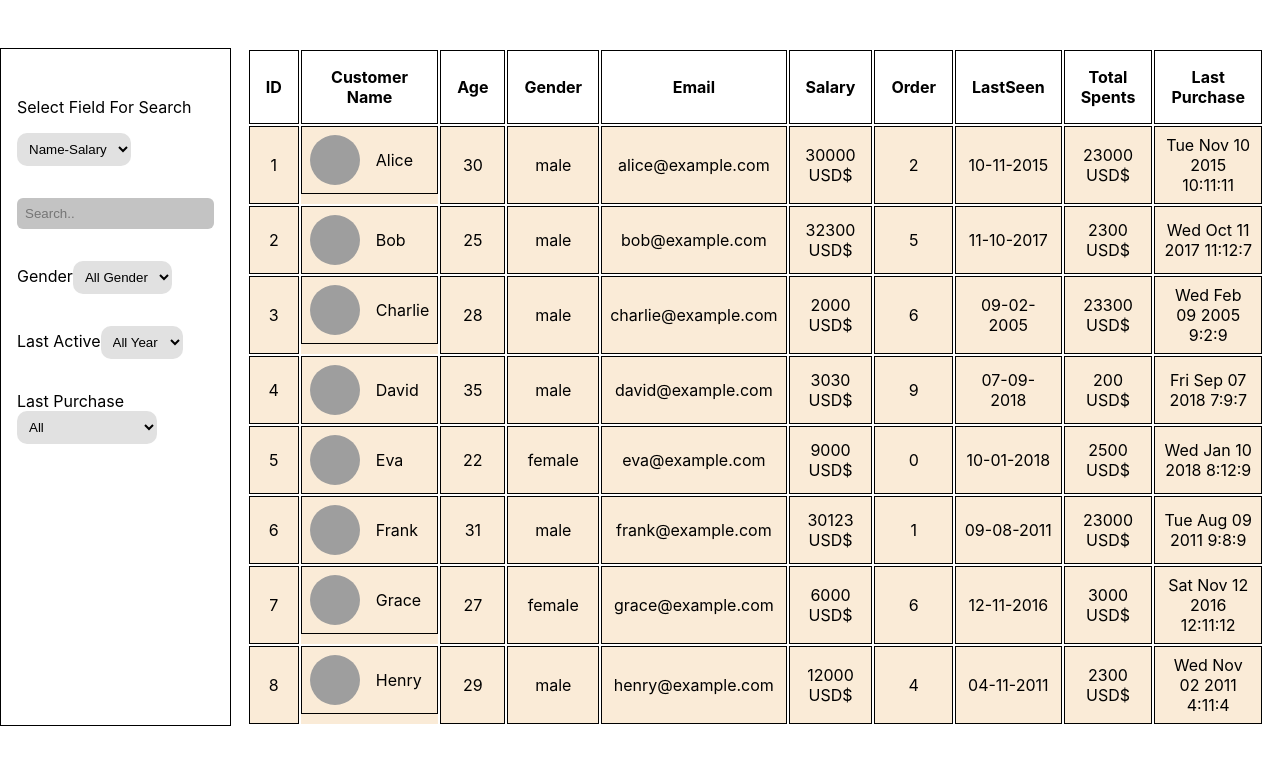
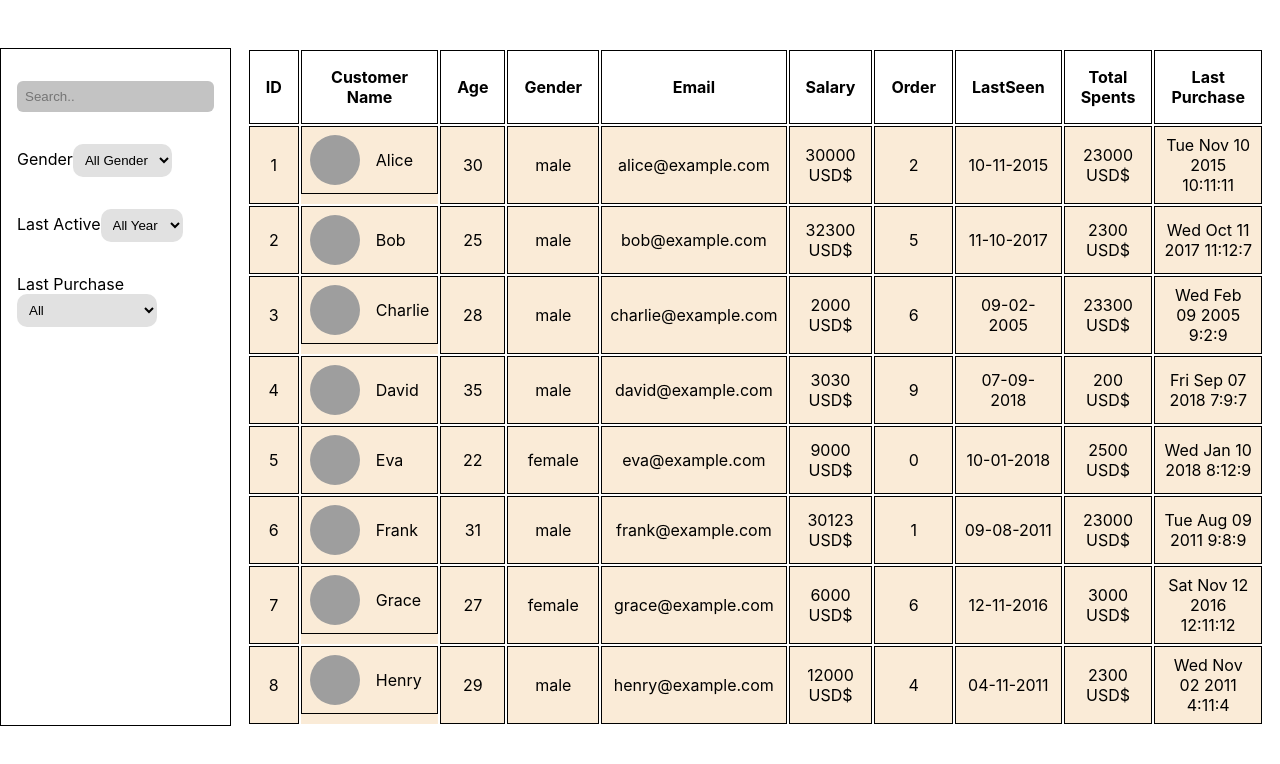
Before and after one commit to priyanshu09143/TableTask, a React (Create React App) app: page / in a window 1280 px wide. Shown: the top 764 px of the page. Built offline with nearby package versions, Linux system fonts and the light colour scheme; grey boxes are pictures that could not be loaded.

Commit message:
change search working

```diff
--- a/src/App.js
+++ b/src/App.js
@@ -32,21 +32,11 @@ const App = () => {
     }
     // search filter
     if (search.length > 0) {
-      // For String search
-      if(searchOptions === "Name-Salary"){
-        if (isNaN(search % 2)) filteredData = filteredData.filter(user => user.name.toLowerCase().includes(search.toLowerCase()));
-        // For Salary Search
-        if (search % 2 === 1 || search % 2 === 0) filteredData = filteredData.filter(user => user.salary.toString().slice(0, search.length).includes(search) );
-      }
-      if(searchOptions === "age"){
-        filteredData = filteredData.filter(user => user.age.toString().slice(0, search.length).includes(search));
-      }
-      if(searchOptions === "totalSepet"){
-        filteredData = filteredData.filter(user => user.totalSepet.toString().slice(0, search.length).includes(search) );
-      }
-
-
-
+      filteredData = filteredData.filter((user) => {
+        return Object.values(user).some((value) =>
+          value.toString().toLowerCase().includes(search.toLowerCase())
+        );
+      });
     }
     //  gender filter
     if (Gender !== "All") {
@@ -68,15 +58,7 @@ const App = () => {
   return (
     <div className="table">
       <div className="search">
-        <div>
-          <p>
-            Select Field For Search
-            </p>
-        <select  value={searchOptions} onChange={(e)=> setSearchOptions(e.target.value)}>
-          <option value="Name-Salary">Name-Salary</option>
-          <option value="age">Age</option>
-          <option value="totalSepet">Totel Spents</option>
-        </select></div>
+
         <input type="text" placeholder='Search..' value={search} onChange={(e) => { setSearch(e.target.value); }} />
         <div className="checkbox">
           Gender
```
